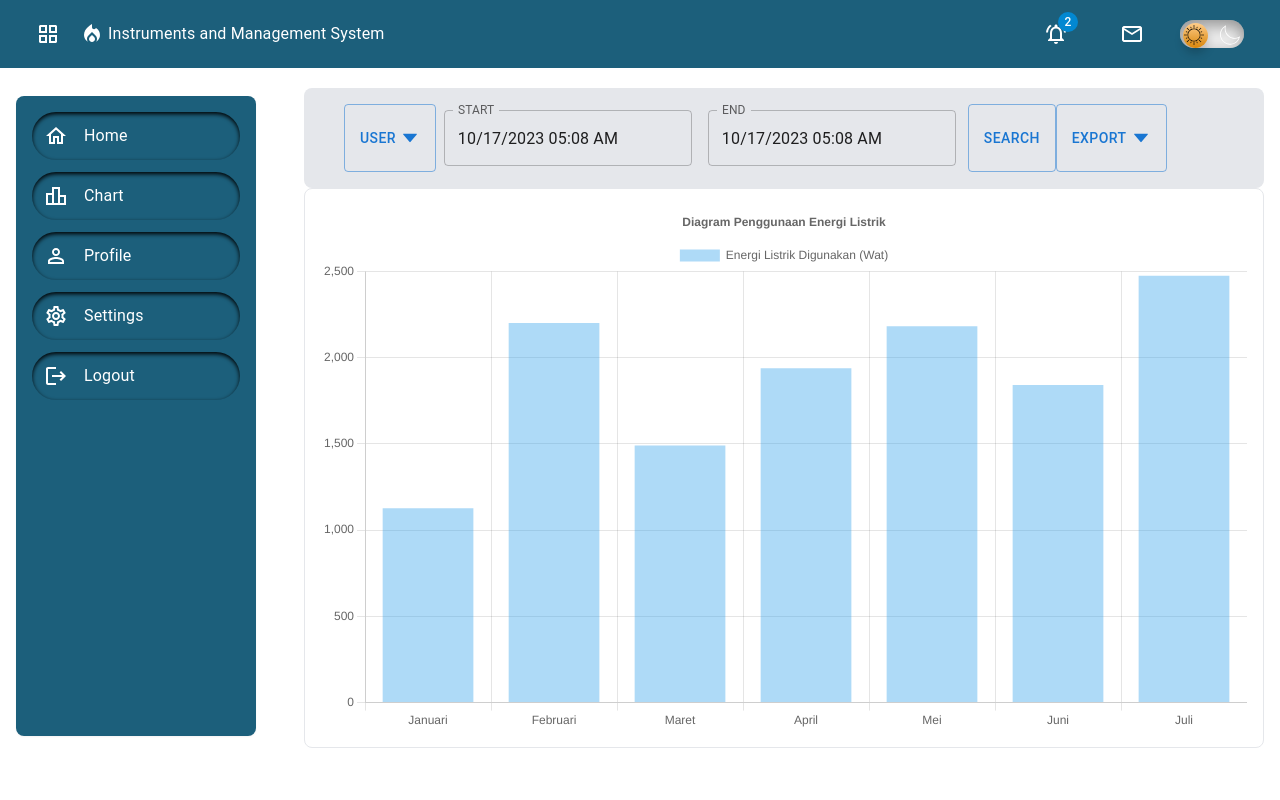
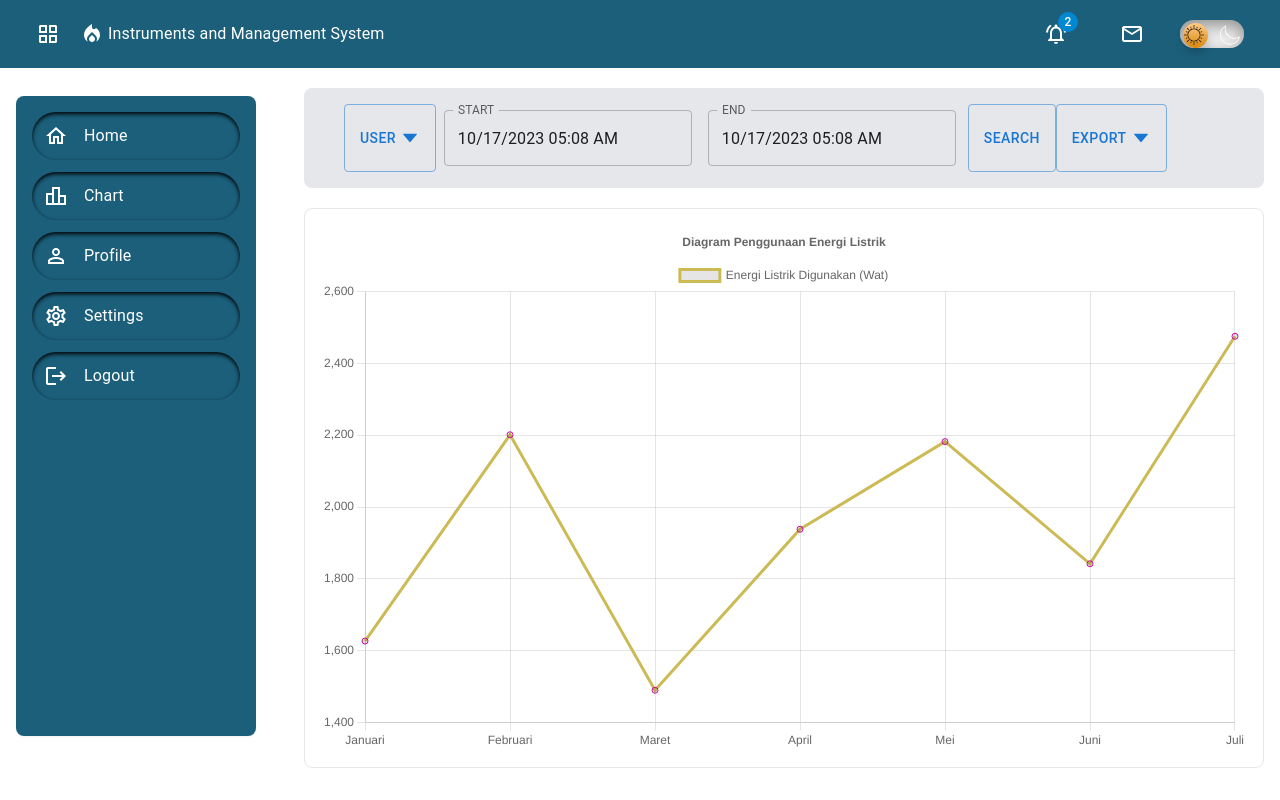
Before and after one commit to BilhaqAD07/fms-kedaireka, a Next.js app: page /Chart in a window 1280 px wide. Built offline with nearby package versions, Linux system fonts and the light colour scheme.

Commit message:
commit chart baru

```diff
--- a/src/app/Chart/Diagram/page.tsx
+++ b/src/app/Chart/Diagram/page.tsx
@@ -1,12 +1,14 @@
 'use client'
 
 import React, { useEffect, useState } from 'react';
-import { Bar } from 'react-chartjs-2';
+import { Line } from 'react-chartjs-2';
 import{
   Chart as ChartJS,
   CategoryScale,
   LinearScale,
-  BarElement,
+  LineElement,
+  PointElement,
+  Filler,
   Title,
   Tooltip,
   Legend,
@@ -15,11 +17,13 @@ import{
 ChartJS.register(
   CategoryScale,
   LinearScale,
-  BarElement,
+  LineElement,
   Title,
   Tooltip,
   Legend,
-) ;
+  PointElement,
+  Filler,
+);
 
 const Diagram = () => {
   const [chartData, setChartData] = useState({
@@ -34,9 +38,11 @@ const Diagram = () => {
       datasets: [
         {
           label: 'Energi Listrik Digunakan (Wat)',
-                data: [1127, 2201, 1490, 1938, 2182, 1842, 2475],
-                borderColor: 'rgb(53, 162, 235)',
-                backgroundColor: 'rgb(53, 162, 235, 0.4)',
+          data: [1627, 2201, 1490, 1938, 2182, 1842, 2475],
+          borderColor: '#cb5',
+          fill: false,
+          pointBorderColor: "#cb0c9f",
+          pointBorderWidth: 1,
         },
       ]
     })
@@ -58,7 +64,7 @@ const Diagram = () => {
   return (
     <>
       <div className='w-full md:col-span-2 relative lg:h-[70vh] h-[50vh] m-auto p-4 border rounded-lg bg-white dark:bg-secondary_dark'>
-        <Bar data={chartData} options={chartOptions} />
+        <Line data={chartData} options={chartOptions} />
       </div>
     </>
   );
--- a/src/app/Chart/page.tsx
+++ b/src/app/Chart/page.tsx
@@ -175,7 +175,9 @@ function Chart() {
           </div>
         </Popover>
     </main>
+    <div className='mt-5'>
     <Diagram/>
+    </div>
     </BaseLayout>
   )
 }
```
Lines whose indentation alone changed are shown as unchanged.
